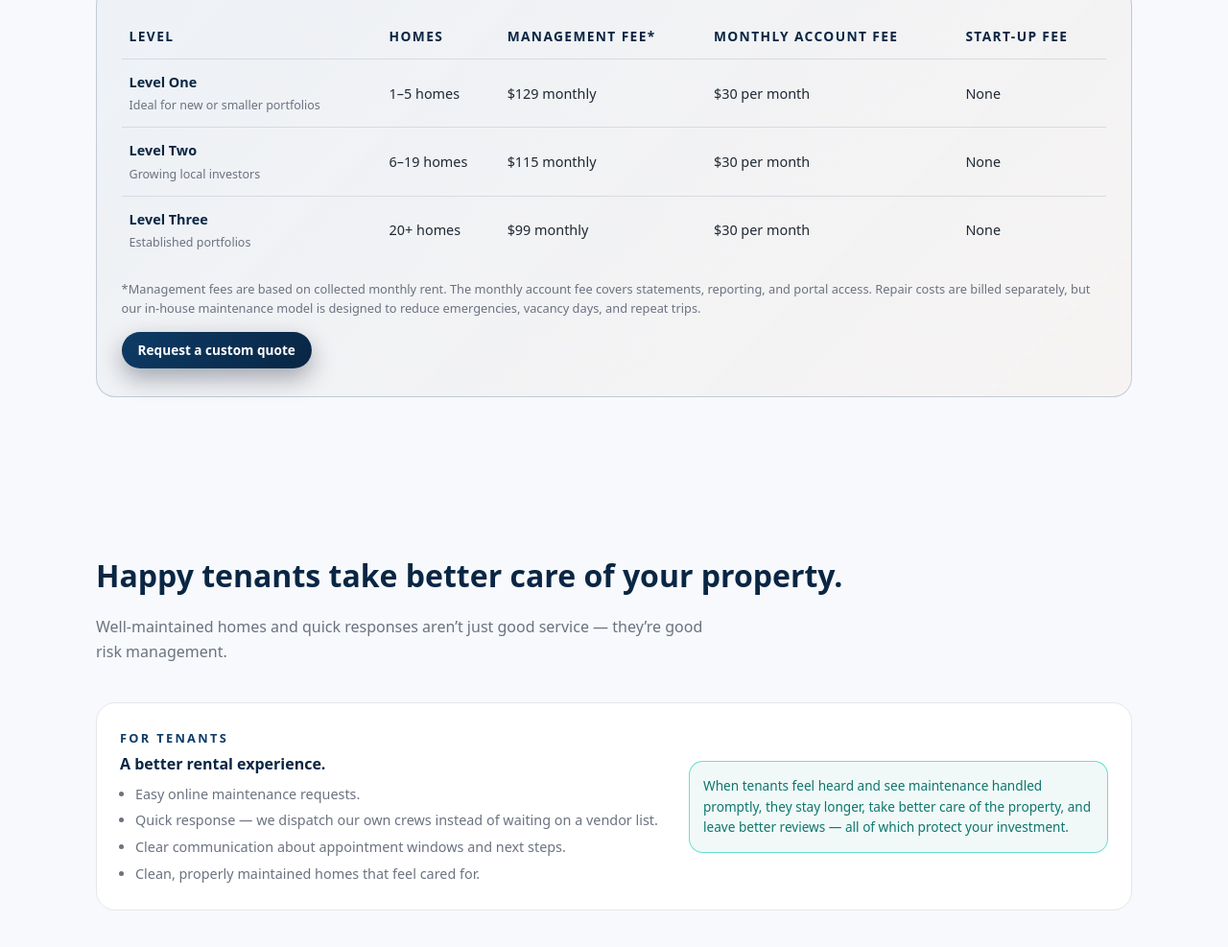
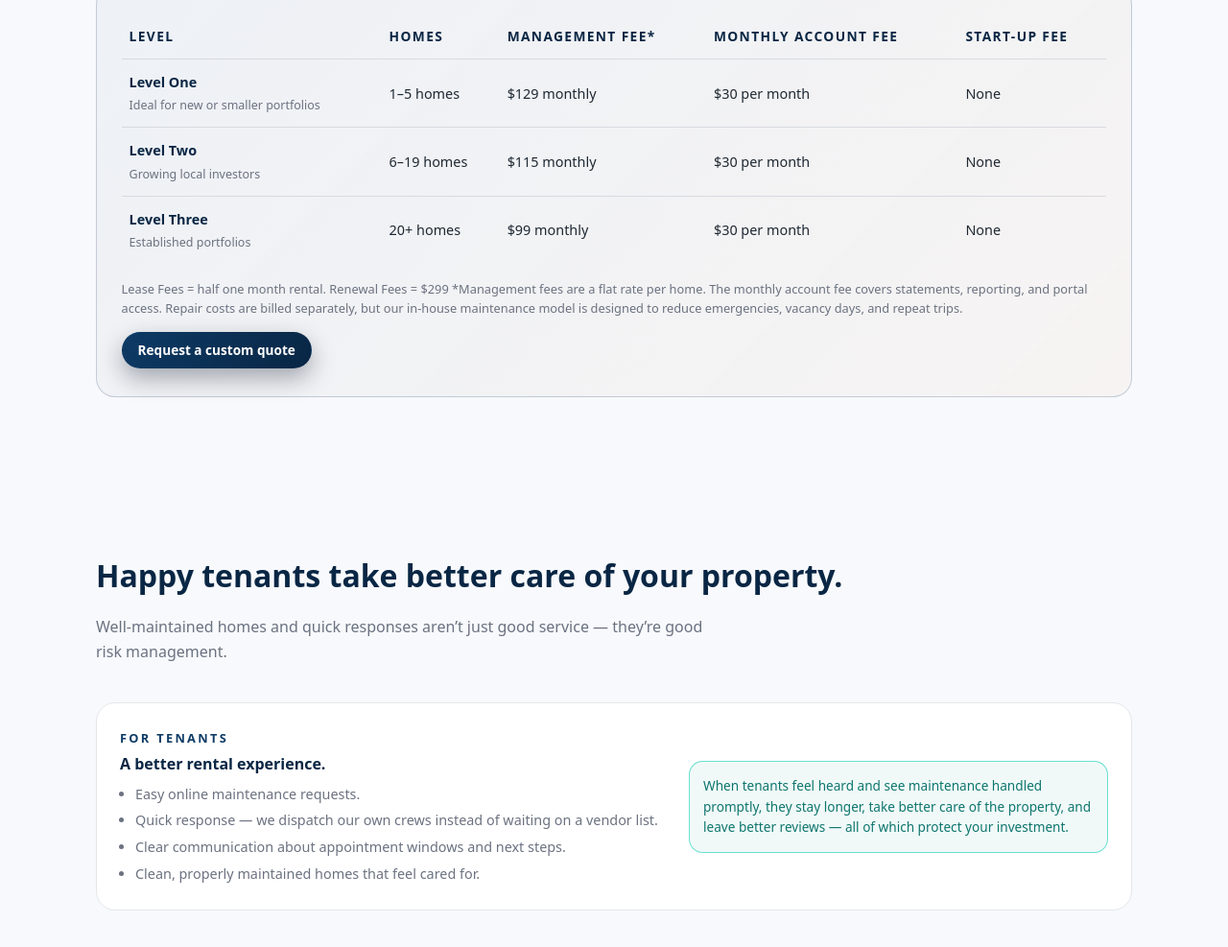
Before and after one commit to dwood-netizen/ppm-sandbox.com, a plain HTML site: page index.html in a window 1280 px wide. Shown: the part 3647-4634 px from the top of the page at 96% size. Drawn offline with Linux system fonts and the light colour scheme.

Commit message:
Update index.html

```diff
--- a/index.html
+++ b/index.html
@@ -1290,7 +1290,9 @@
           </table>
 
           <p class="pricing-footnote">
-            *Management fees are based on collected monthly rent. The monthly account fee covers statements,
+           Lease Fees = half one month rental.  Renewal Fees = $299
+
+            *Management fees are a flat rate per home. The monthly account fee covers statements,
             reporting, and portal access. Repair costs are billed separately, but our in-house maintenance model
             is designed to reduce emergencies, vacancy days, and repeat trips.
           </p>
```
